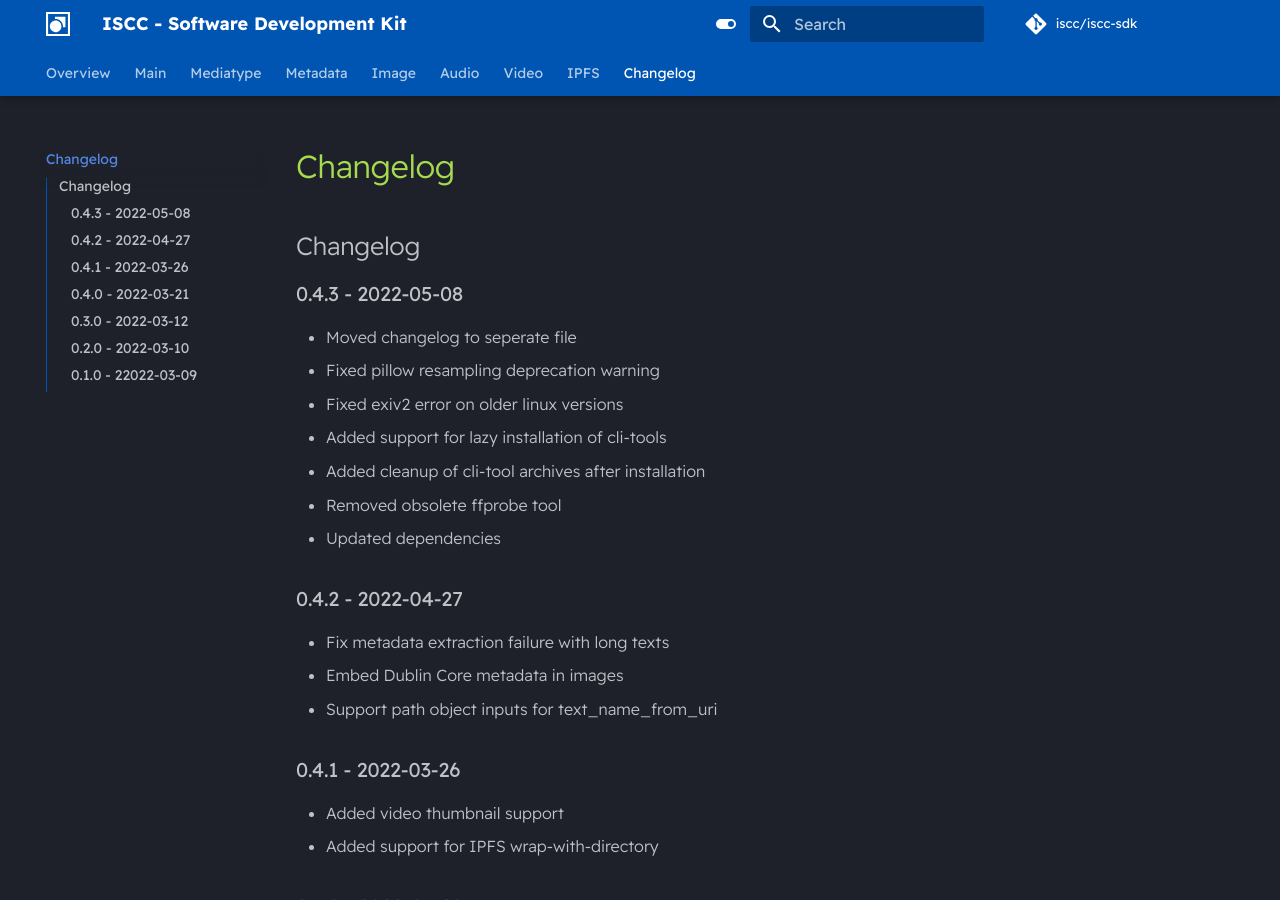
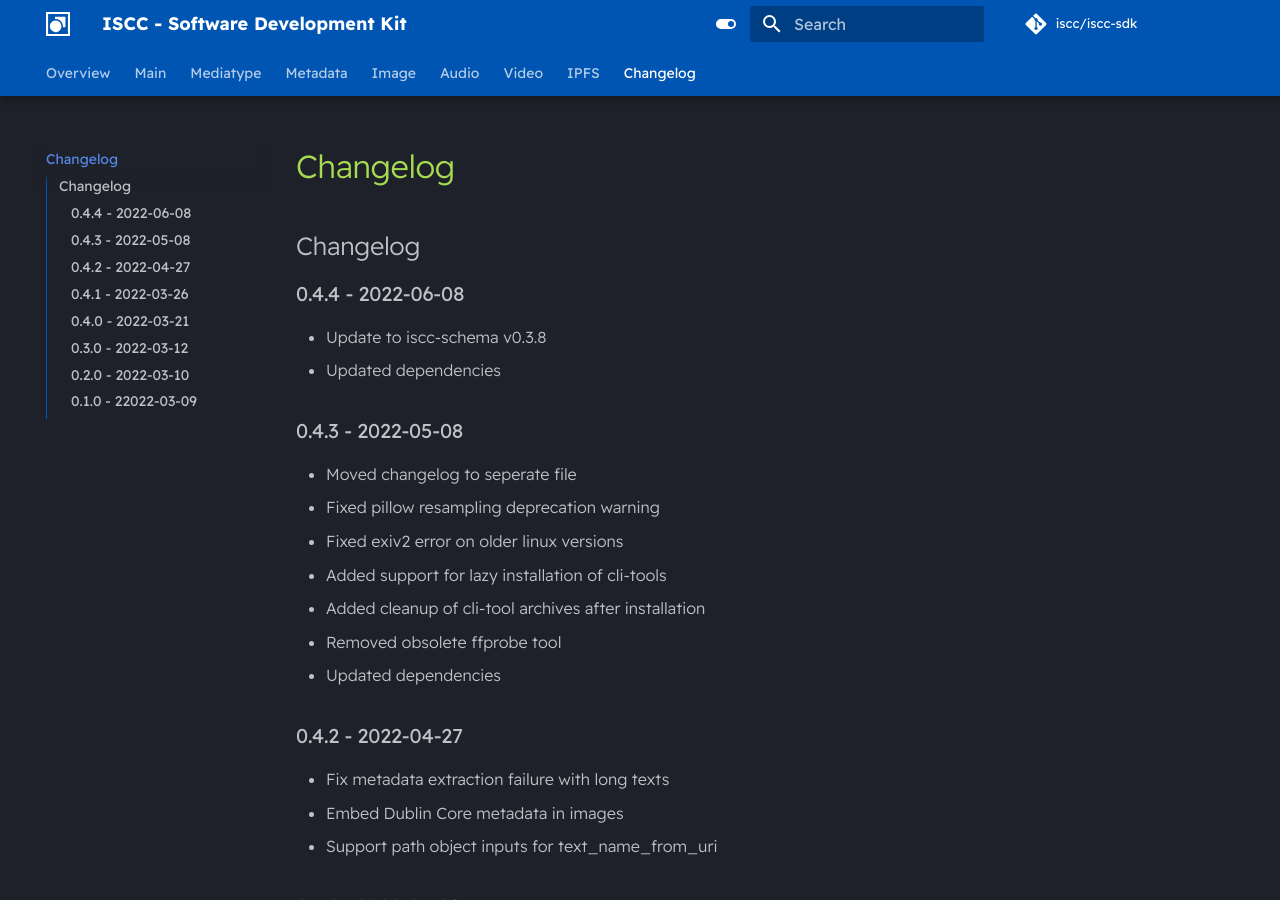
Before and after one commit to iscc/iscc-sdk, an MkDocs documentation site: the page built from docs/changelog.md, in a window 1280 px wide and 900 px high. Built offline with MkDocs 1.6.1 and Material for MkDocs 9.7.7, drawn with Linux system fonts in a browser that asks for light colours; comment, search, counter and statistics services are not loaded.

Commit message:
Release v0.4.4

```diff
--- a/docs/changelog.md
+++ b/docs/changelog.md
@@ -1,4 +1,8 @@
 ## Changelog
+
+### 0.4.4 - 2022-06-08
+- Update to iscc-schema v0.3.8
+- Updated dependencies
 
 ### 0.4.3 - 2022-05-08
 - Moved changelog to seperate file
```
Also changed, not shown: CHANGELOG.md (+2 -1 lines).
